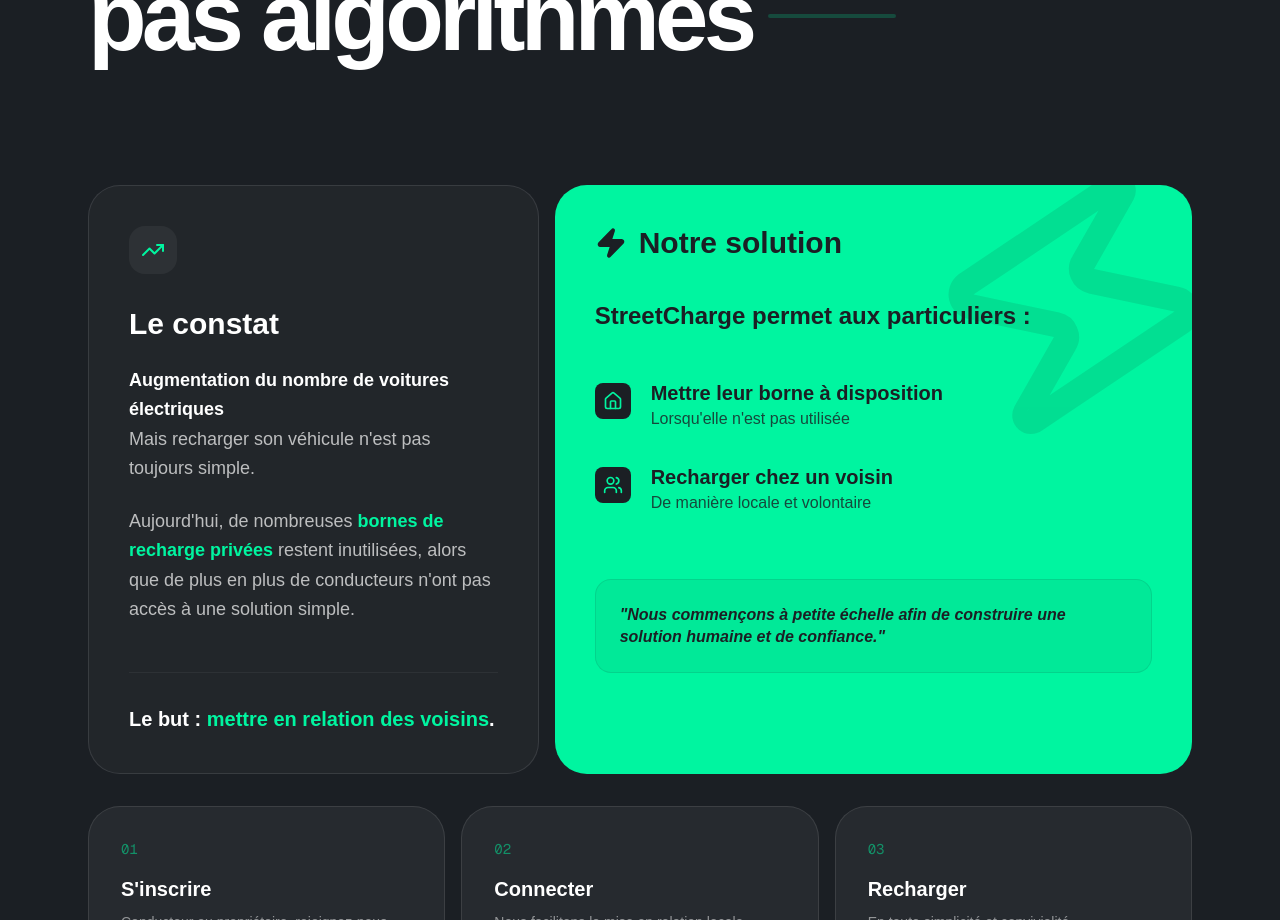
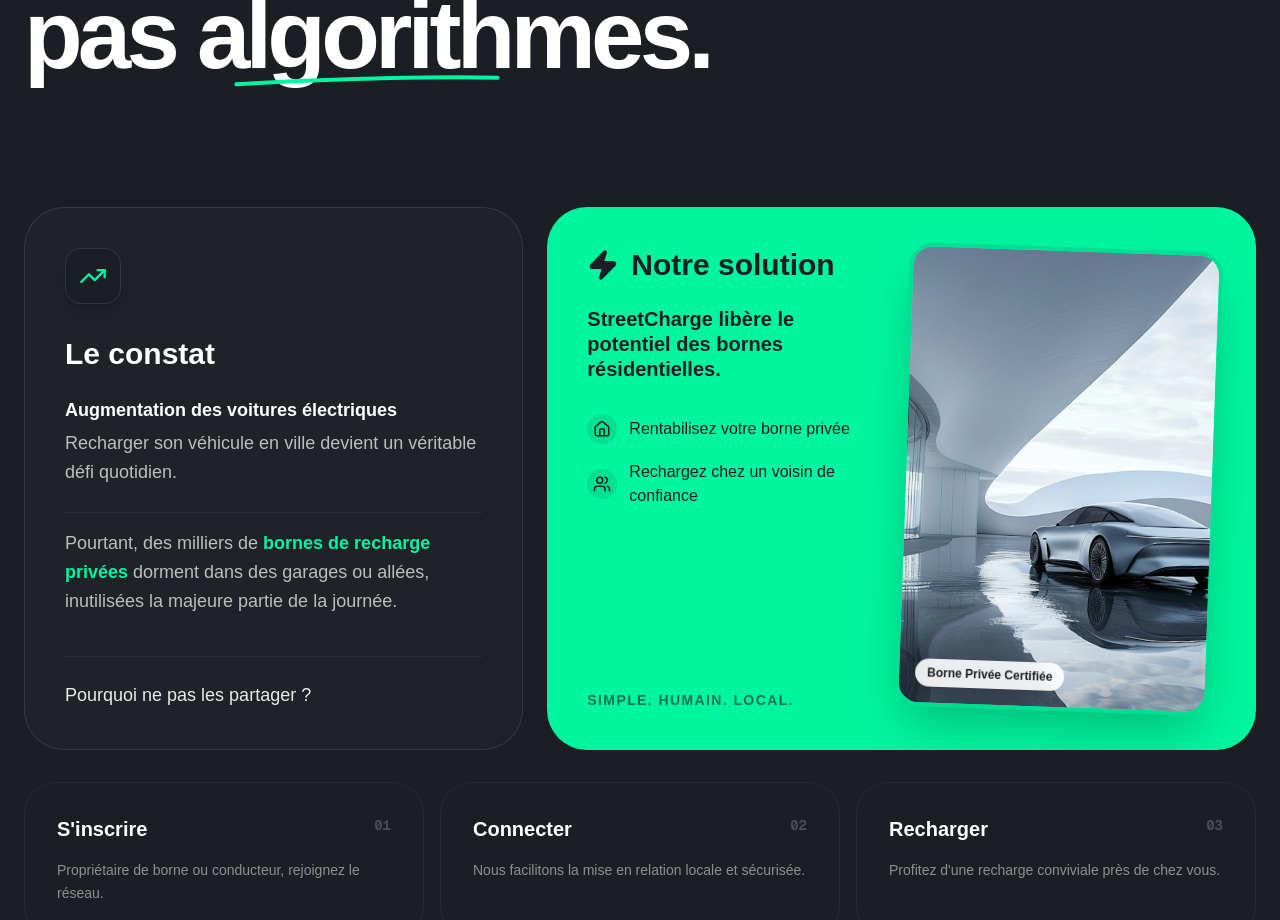
Before and after one commit to DigitariaWebs/StationP, a Next.js app: page / in a window 1280 px wide. Shown: the part 1880-2800 px from the top of the page. Built offline with nearby package versions, Linux system fonts and the light colour scheme.

Commit message:
Refactor AboutPage layout and improve styles

```diff
--- a/src/components/sections/Apropos.tsx
+++ b/src/components/sections/Apropos.tsx
@@ -1,125 +1,143 @@
-'use client';
-
-import { Home, Zap, Users, TrendingUp, Shield, ArrowRight } from 'lucide-react';
+import { Home, Zap, Users, TrendingUp, Shield, ArrowRight, CheckCircle2 } from 'lucide-react';
 
 export default function AboutPage() {
   return (
     <main id="a-propos" className="min-h-screen bg-[#1B1F24] text-white selection:bg-[#00F5A0] selection:text-[#1B1F24]">
 
-      {/* Background subtil pour casser l'aspect plat */}
-      <div className="absolute inset-0 overflow-hidden pointer-events-none">
-        <div className="absolute top-[-10%] left-[-10%] w-[40%] h-[40%] rounded-full bg-[#00F5A0]/5 blur-[120px]" />
-        <div className="absolute bottom-[-5%] right-[-5%] w-[30%] h-[30%] rounded-full bg-[#00F5A0]/5 blur-[100px]" />
+      {/* Background subtil - Amélioré pour plus de profondeur */}
+      <div className="fixed inset-0 overflow-hidden pointer-events-none z-0">
+        <div className="absolute top-[-10%] left-[-10%] w-[50%] h-[50%] rounded-full bg-[#00F5A0]/5 blur-[150px]" />
+        <div className="absolute bottom-0 right-0 w-[40%] h-[40%] rounded-full bg-[#00F5A0]/5 blur-[120px]" />
       </div>
 
-      <div className="max-w-6xl mx-auto px-6 py-20 relative z-10">
+      <div className="max-w-7xl mx-auto px-6 py-24 relative z-10">
 
         {/* --- HEADER --- */}
-        <section className="mb-32">
-          <div className="inline-block px-4 py-1.5 mb-8 border border-[#00F5A0]/30 rounded-full">
+        <section className="mb-24 md:mb-32">
+          <div className="inline-flex items-center gap-2 px-4 py-2 mb-8 border border-[#00F5A0]/30 rounded-full bg-[#00F5A0]/5 backdrop-blur-sm">
+            <span className="w-2 h-2 rounded-full bg-[#00F5A0] animate-pulse"/>
             <span className="text-[#00F5A0] text-xs font-bold uppercase tracking-[0.2em]">Notre mission</span>
           </div>
 
-          <h1 className="text-6xl sm:text-7xl md:text-8xl font-black tracking-tighter leading-[0.85] mb-12">
+          <h1 className="text-5xl sm:text-7xl md:text-8xl font-black tracking-tighter leading-[0.9] mb-12">
             <span className="text-[#00F5A0]">Voisins,</span><br />
-            <span className="text-white inline-flex items-center gap-4">
-                pas algorithmes <span className="hidden md:block h-1 w-32 bg-[#00F5A0]/20 rounded-full" />
+            <span className="text-white relative inline-block">
+              pas algorithmes.
+              {/* Soulignement décoratif */}
+              <svg className="absolute w-full h-3 -bottom-2 left-0 text-[#00F5A0]" viewBox="0 0 200 9" fill="none" xmlns="http://www.w3.org/2000/svg"><path d="M2.00025 6.99997C2.00025 6.99997 101.5 0.500049 198 2.00003" stroke="currentColor" strokeWidth="3" strokeLinecap="round"/></svg>
             </span>
           </h1>
         </section>
 
-        {/* --- CONTENT BENTO --- */}
-        <div className="grid grid-cols-1 md:grid-cols-12 gap-4">
+        {/* --- CONTENT BENTO GRID --- */}
+        <div className="grid grid-cols-1 md:grid-cols-12 gap-6">
 
-          {/* Le Constat */}
-          <div className="md:col-span-5 bg-white/[0.03] border border-white/10 rounded-[2rem] p-10 flex flex-col justify-between">
+          {/* 1. Le Problème */}
+          <div className="md:col-span-5 bg-white/[0.02] border border-white/10 rounded-[2.5rem] p-8 md:p-10 flex flex-col justify-between hover:bg-white/[0.04] transition-colors duration-300">
             <div>
-              <div className="w-12 h-12 bg-white/5 rounded-2xl flex items-center justify-center mb-8">
-                <TrendingUp className="text-[#00F5A0]" size={24} />
+              <div className="w-14 h-14 bg-[#1B1F24] border border-white/10 rounded-2xl flex items-center justify-center mb-8 shadow-lg">
+                <TrendingUp className="text-[#00F5A0]" size={28} />
               </div>
               <h2 className="text-3xl font-bold mb-6">Le constat</h2>
               <div className="space-y-6 text-white/70 text-lg leading-relaxed">
                 <p>
-                  <strong className="text-white">Augmentation du nombre de voitures électriques</strong><br />
-                  Mais recharger son véhicule n&apos;est pas toujours simple.
+                  <strong className="text-white block mb-1">Augmentation des voitures électriques</strong>
+                  Recharger son véhicule en ville devient un véritable défi quotidien.
                 </p>
+                <div className="h-px w-full bg-white/5 my-4"/>
                 <p>
-                  Aujourd&apos;hui, de nombreuses <strong className="text-[#00F5A0] font-semibold">bornes de recharge privées</strong> restent inutilisées, alors que de plus en plus de conducteurs n&apos;ont pas accès à une solution simple.
+                  Pourtant, des milliers de <strong className="text-[#00F5A0] font-semibold">bornes de recharge privées</strong> dorment dans des garages ou allées, inutilisées la majeure partie de la journée.
                 </p>
               </div>
             </div>
-            <div className="mt-12 pt-8 border-t border-white/5">
-              <p className="text-xl font-bold">
-                Le but : <span className="text-[#00F5A0]">mettre en relation des voisins</span>.
+            <div className="mt-10 pt-6 border-t border-white/5">
+              <p className="text-lg font-medium text-white/90">
+                Pourquoi ne pas les partager ?
               </p>
             </div>
           </div>
 
-          {/* Notre Solution */}
-          <div className="md:col-span-7 bg-[#00F5A0] rounded-[2rem] p-10 text-[#1B1F24] relative overflow-hidden group">
-            <Zap className="absolute -right-8 -top-8 opacity-10 rotate-12 transition-transform group-hover:scale-110" size={300} />
+          {/* 2. La Solution (Avec Photo Borne Privée) */}
+          <div className="md:col-span-7 bg-[#00F5A0] rounded-[2.5rem] p-8 md:p-10 text-[#1B1F24] relative overflow-hidden group flex flex-col md:flex-row gap-8">
 
-            <div className="relative z-10">
-              <h2 className="text-3xl font-black mb-10 flex items-center gap-3">
-                <Zap size={32} fill="currentColor" />
+            {/* Contenu Texte */}
+            <div className="relative z-10 flex-1 flex flex-col justify-between">
+              <div>
+                <h2 className="text-3xl font-black mb-6 flex items-center gap-3">
+                  <Zap size={32} fill="currentColor" className="text-[#1B1F24]" />
                   Notre solution
                 </h2>
 
-              <p className="text-2xl font-bold mb-12 leading-tight">
-                StreetCharge permet aux particuliers :
+                <p className="text-xl font-bold mb-8 leading-tight">
+                  StreetCharge libère le potentiel des bornes résidentielles.
                 </p>
 
-              <div className="space-y-8">
-                <div className="flex items-start gap-5">
-                  <div className="mt-1 bg-[#1B1F24] p-2 rounded-lg">
-                    <Home size={20} className="text-[#00F5A0]" />
+                <ul className="space-y-4 font-medium">
+                  <li className="flex items-center gap-3">
+                    <div className="bg-[#1B1F24]/10 p-1.5 rounded-full"><Home size={18}/></div>
+                    <span>Rentabilisez votre borne privée</span>
+                  </li>
+                  <li className="flex items-center gap-3">
+                    <div className="bg-[#1B1F24]/10 p-1.5 rounded-full"><Users size={18}/></div>
+                    <span>Rechargez chez un voisin de confiance</span>
+                  </li>
+                </ul>
               </div>
-                  <div>
-                    <p className="text-xl font-bold">Mettre leur borne à disposition</p>
-                    <p className="opacity-80">Lorsqu&apos;elle n&apos;est pas utilisée</p>
+
+              <div className="mt-8">
+                 <p className="text-sm font-bold uppercase tracking-widest opacity-60">Simple. Humain. Local.</p>
               </div>
             </div>
 
-                <div className="flex items-start gap-5">
-                  <div className="mt-1 bg-[#1B1F24] p-2 rounded-lg">
-                    <Users size={20} className="text-[#00F5A0]" />
-                  </div>
-                  <div>
-                    <p className="text-xl font-bold">Recharger chez un voisin</p>
-                    <p className="opacity-80">De manière locale et volontaire</p>
+            {/* Zone Image Borne Privée */}
+            <div className="md:w-1/2 relative h-64 md:h-auto rounded-3xl overflow-hidden border-4 border-[#1B1F24]/10 shadow-2xl transform md:rotate-2 transition-transform hover:rotate-0 duration-500">
+               <img
+                 src="./3.png"
+                 alt="Borne de recharge privée"
+                 className="absolute inset-0 w-full h-full object-cover"
+               />
+               <div className="absolute bottom-4 left-4 bg-white/90 backdrop-blur text-[#1B1F24] text-xs font-bold px-3 py-1.5 rounded-full shadow-lg">
+                 Borne Privée Certifiée
                </div>
             </div>
           </div>
 
-              <div className="mt-16 p-6 bg-[#1B1F24]/5 border border-[#1B1F24]/10 rounded-2xl">
-                <p className="font-semibold italic leading-snug">
-                  "Nous commençons à petite échelle afin de construire une solution humaine et de confiance."
+          {/* 3. Steps */}
+          <div className="md:col-span-12 mt-2">
+            <div className="grid grid-cols-1 md:grid-cols-3 gap-4">
+              <Step number="01" title="S'inscrire" desc="Propriétaire de borne ou conducteur, rejoignez le réseau." />
+              <Step number="02" title="Connecter" desc="Nous facilitons la mise en relation locale et sécurisée." />
+              <Step number="03" title="Recharger" desc="Profitez d'une recharge conviviale près de chez vous." />
+            </div>
+          </div>
+
+          {/* 4. Phase de lancement */}
+          <div className="md:col-span-12 mt-4 bg-gradient-to-r from-white/[0.05] to-transparent border border-white/10 rounded-[2.5rem] p-8 md:px-12 flex flex-col md:flex-row items-center justify-between gap-8 relative overflow-hidden">
+            <div className="absolute right-0 top-0 h-full w-1/3 bg-gradient-to-l from-[#00F5A0]/5 to-transparent pointer-events-none"/>
+
+            <div className="flex items-start md:items-center gap-6 relative z-10">
+              <div className="flex-shrink-0 w-16 h-16 rounded-2xl bg-[#00F5A0] flex items-center justify-center text-[#1B1F24] shadow-[0_0_30px_rgba(0,245,160,0.3)]">
+                <Shield size={32} strokeWidth={2.5} />
+              </div>
+              <div>
+                <h3 className="text-xl font-bold text-white mb-1">Phase Pilote en cours</h3>
+                <p className="text-white/60 text-base max-w-lg">
+                  Le service est actuellement lancé dans certains quartiers de <span className="text-[#00F5A0] font-medium">Bruxelles</span> et sa périphérie.
                 </p>
               </div>
             </div>
-          </div>
 
-          {/* How it works - Compact Horizontal */}
-          <div className="md:col-span-12 mt-4 grid grid-cols-1 md:grid-cols-3 gap-4">
-            <Step number="01" title="S'inscrire" desc="Conducteur ou propriétaire, rejoignez-nous." />
-            <Step number="02" title="Connecter" desc="Nous facilitons la mise en relation locale." />
-            <Step number="03" title="Recharger" desc="En toute simplicité et convivialité." />
-          </div>
-
-          {/* Phase de lancement */}
-          <div className="md:col-span-12 mt-4 bg-white/[0.03] border border-white/10 rounded-[2rem] p-8 flex flex-col md:flex-row items-center justify-between gap-8">
-            <div className="flex items-center gap-6">
-                <div className="w-16 h-16 rounded-full bg-[#00F5A0]/10 flex items-center justify-center border border-[#00F5A0]/20">
-                    <Shield size={32} className="text-[#00F5A0]" />
-                </div>
-                <div>
-                    <h3 className="text-2xl font-bold text-[#00F5A0]">Phase de lancement</h3>
-                    <p className="text-white/60">Actuellement à Bruxelles et périphérie.</p>
-                </div>
-            </div>
-            <div className="flex items-center gap-4">
-                <span className="text-sm font-bold uppercase tracking-widest opacity-40 italic">Participation sans engagement</span>
-                <ArrowRight className="text-[#00F5A0] animate-pulse" />
+            <div className="flex flex-col items-end gap-2 relative z-10 min-w-max">
+              <span className="text-xs font-bold uppercase tracking-widest text-white/40 italic">
+                Sans engagement
+              </span>
+              <a
+                href="#howitworks"
+                className="group flex items-center gap-3 text-[#00F5A0] font-bold text-lg hover:text-white transition-colors cursor-pointer"
+              >
+                Rejoindre la liste
+                <ArrowRight className="group-hover:translate-x-1 transition-transform" />
+              </a>
             </div>
           </div>
 
@@ -131,9 +149,11 @@
 
 function Step({ number, title, desc }: { number: string; title: string; desc: string }) {
   return (
-    <div className="bg-white/5 border border-white/10 p-8 rounded-[2rem] group hover:border-[#00F5A0]/50 transition-colors">
-      <span className="text-[#00F5A0] font-mono text-sm mb-4 block opacity-50">{number}</span>
-      <h3 className="text-xl font-bold mb-2">{title}</h3>
+    <div className="bg-[#1B1F24] border border-white/5 p-8 rounded-[2rem] hover:border-[#00F5A0]/30 transition-all duration-300 group hover:bg-white/[0.02]">
+      <div className="flex justify-between items-start mb-4">
+        <h3 className="text-xl font-bold text-white group-hover:text-[#00F5A0] transition-colors">{title}</h3>
+        <span className="text-white/20 font-mono text-sm font-bold">{number}</span>
+      </div>
       <p className="text-white/50 text-sm leading-relaxed">{desc}</p>
     </div>
   );
```
Lines whose indentation alone changed are shown as unchanged.
